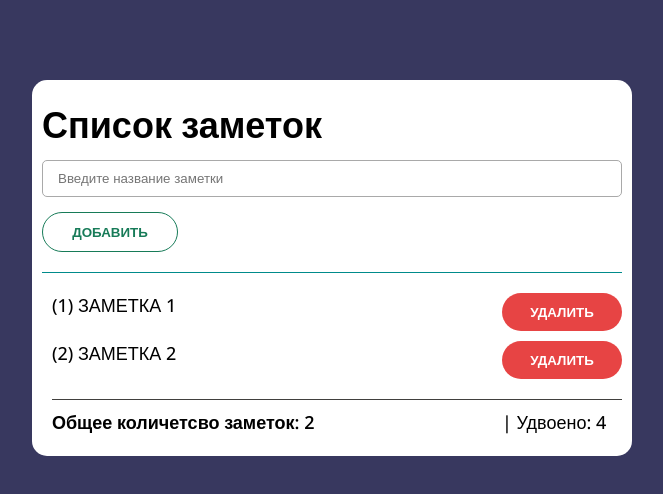
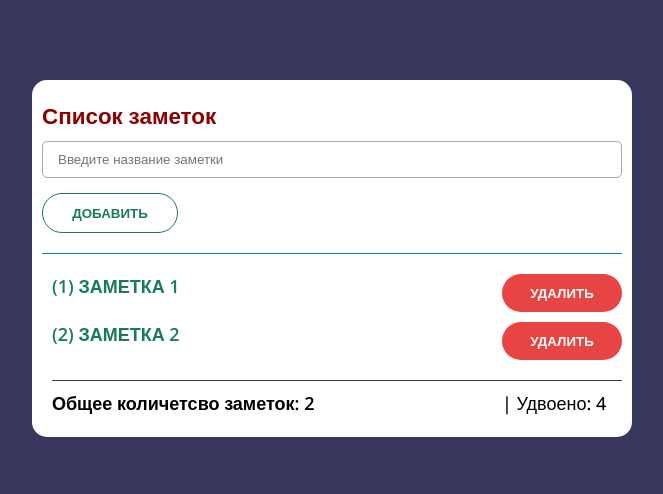
Before and after one commit to seb510/vueProject, a plain HTML site: page index.html in a window 1280 px wide. Shown: the whole page, without its empty margins (308-971 px from the left). Drawn offline with nearby package versions, Linux system fonts and the light colour scheme.

Commit message:
added style veu

```diff
--- a/index.html
+++ b/index.html
@@ -18,7 +18,7 @@
                 v-on: = @
             -->
             <div class="card">
-                <h1>{{title}}</h1>
+                <h1 :style="{color: inputValue.length < 5 ? 'darkred' : 'darkblue', fontSize: inputValue.length < 6 ? '1.4rem' : '1.4rem'}">{{title}}</h1>
                 <div class="form-control">
                     <div class="field-input">
                         <input type="text" v-model="inputValue" @keypress.enter="addNewNote" :placeholder="placeholderString">
@@ -27,7 +27,9 @@
                 </div>
                 <ul class="list" v-if="notes.length !== 0">
                     <li class="list-item" v-for="(note, idx) in notes">
-                        ({{idx +1}}) {{toUpperCase(note)}}
+                        <!--<span :class="note.length > 5 ? 'primary-color': 'bold'">({{idx +1}}) {{toUpperCase(note)}}</span>-->
+                        <!--<span :class="{'primary-color' : true, 'bold' : note.length > 5 }">({{idx +1}}) {{toUpperCase(note)}}</span>-->
+                        <span :class="['bold', {'primary-color' : note.length > 5 }]">({{idx +1}}) {{toUpperCase(note)}}</span>
                         <button class="btn danger" @click="removeNote(idx)">Удалить</button>
                     </li>
                     <li class="list-item list-count">
--- a/theme.scss
+++ b/theme.scss
@@ -89,6 +89,14 @@ button {
     }
 }
 
+.primary-color {
+    color: rgb(23, 123, 88);
+}
+
+.bold {
+    font-weight: 600;
+}
+
 .danger {
     background-color: rgb(231, 68, 68);
     &:hover {
```
Also changed, not shown: theme.css, 1 other file.
